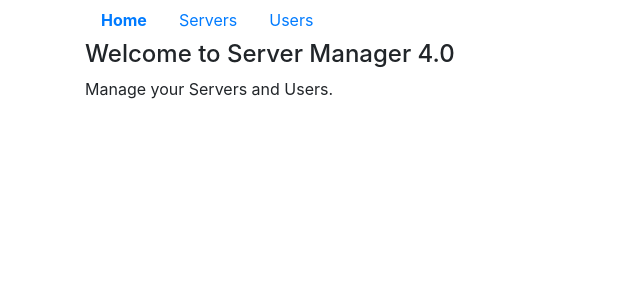
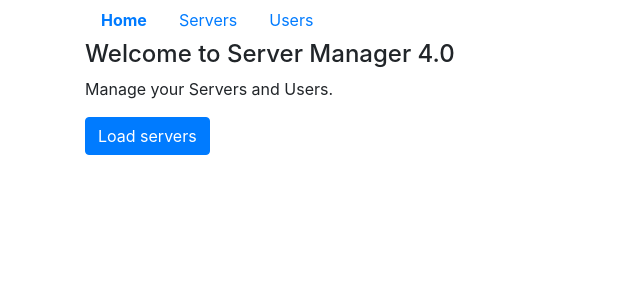
Before and after one commit to lukalid/routing-practise, an Angular app: page / in a window 1280 px wide. Shown: the top 300 px of the page, without its empty margins (0-640 px from the left). Built offline with nearby package versions, Linux system fonts and the light colour scheme.

Commit message:
Absolute routing via code

```diff
--- a/src/app/home/home.component.html
+++ b/src/app/home/home.component.html
@@ -1,2 +1,3 @@
 <h4>Welcome to Server Manager 4.0</h4>
 <p>Manage your Servers and Users.</p>
+<button class="btn btn-primary" (click)="onLoadServers()">Load servers</button>
--- a/src/app/home/home.component.ts
+++ b/src/app/home/home.component.ts
@@ -1,4 +1,5 @@
 import { Component, OnInit } from '@angular/core';
+import { Router } from '@angular/router';
 
 @Component({
   selector: 'app-home',
@@ -7,9 +8,14 @@
 })
 export class HomeComponent implements OnInit {
 
-  constructor() { }
+  constructor(private router: Router) { }
 
   ngOnInit() {
   }
 
+  onLoadServers() {
+    // complex code
+    this.router.navigate(['/servers']);
+  }
+
 }
```
